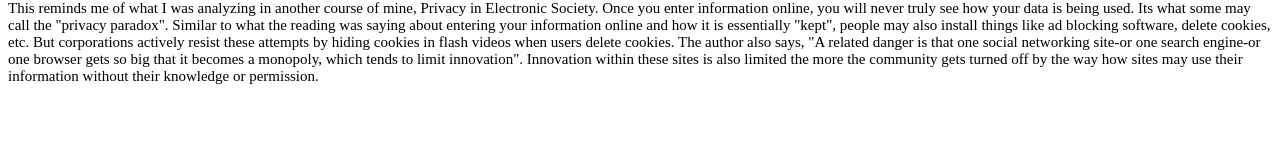
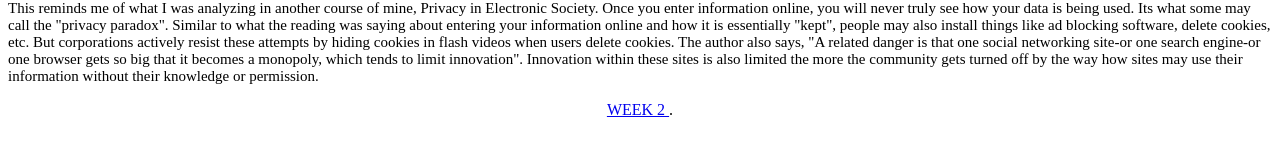
Before and after one commit to the-True-Blue/the-True-Blue.github.io, a plain HTML site: page Week1.html in a window 1280 px wide. Shown: the part 576-732 px from the top of the page. Drawn offline with Linux system fonts and the light colour scheme.

Commit message:
First commit

```diff
--- a/Week1.html
+++ b/Week1.html
@@ -52,7 +52,7 @@
          permission.</p>
 
 
-
+         <center><p> <a href="Week2.html" title="Week 2 HW Webpage"> WEEK 2 </a>.</p> </center>
   </body>
   <main>
   </main>
```
